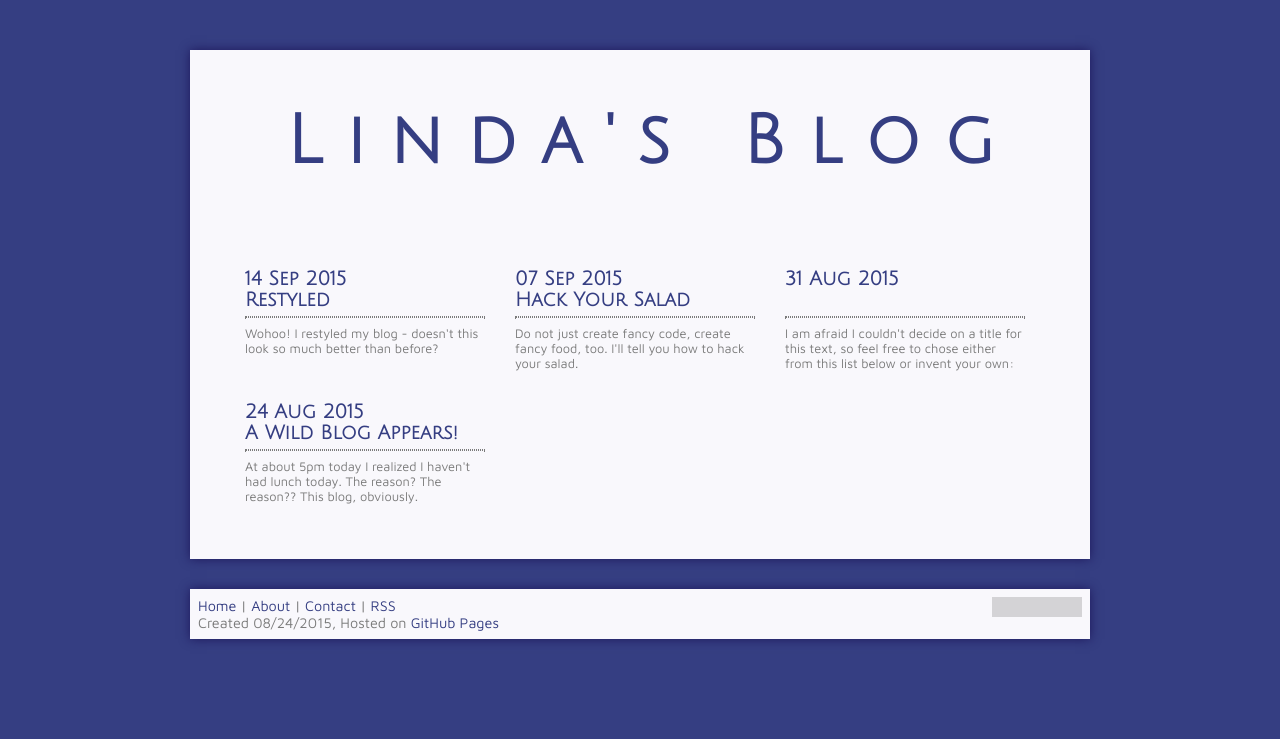
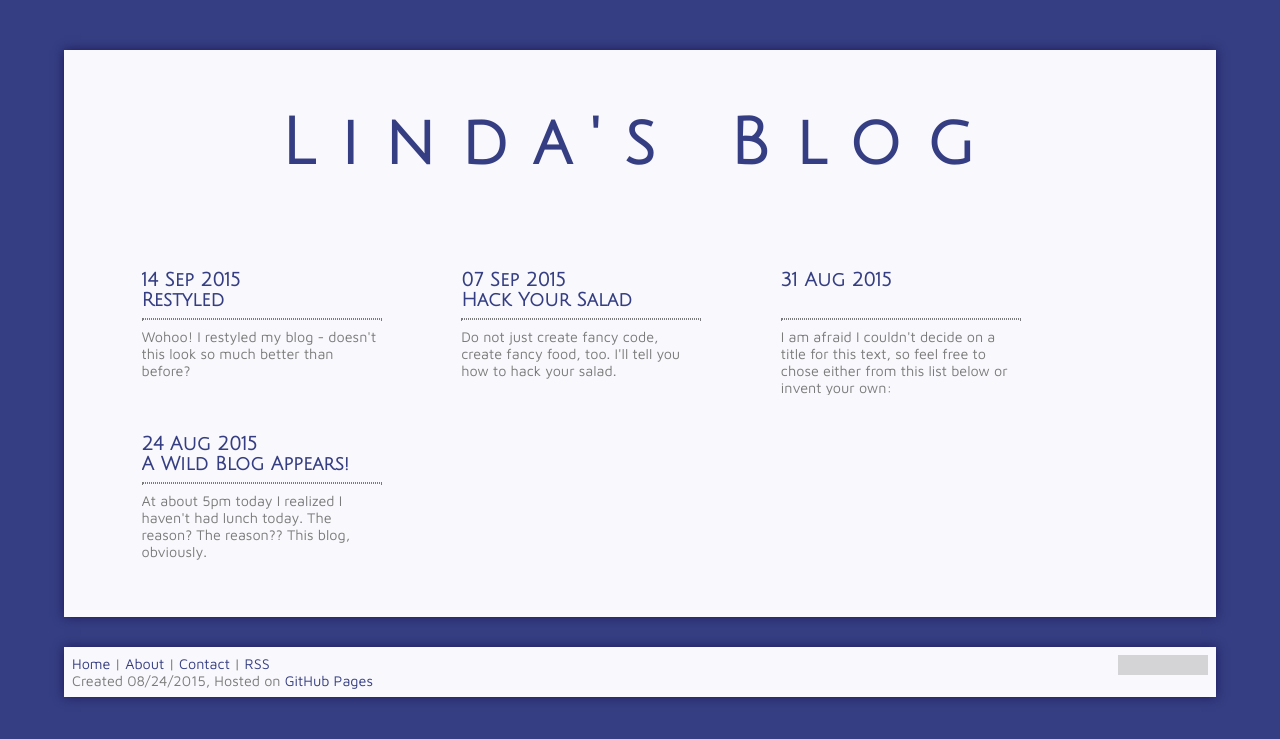
Before and after one commit to LiFaytheGoblin/LiFaytheGoblin.github.io, a Jekyll site: the page built from index.html, in a window 1280 px wide. Shown: the top 739 px of the page. Built offline with Jekyll 4.4.1, drawn with Linux system fonts in a browser that asks for light colours; nearby versions of some CDN libraries; comment, search, counter and statistics services are not loaded; grey boxes are pictures that could not be loaded.

Commit message:
more jQuere and trying out responsive design

```diff
--- a/_includes/header.html
+++ b/_includes/header.html
@@ -1,3 +1,3 @@
 <div class="header">
-	<h1><a href="/" title="Home">L i n d a ' s &nbsp; B l o g</a></h1>
+	<h1><a href="/" title="Home">Linda's Blog</a></h1>
 </div>
--- a/_layouts/default.html
+++ b/_layouts/default.html
@@ -7,6 +7,7 @@
 	<link href='http://lifaythegoblin.github.io/feed.xml' rel='alternate' type='application/atom+xml'>
 	<meta charset="utf-8">
 	<meta name="description" content="Blog"/>
+	<meta name="viewport" content="width=device-width, initial-scale=1.0">
 	<title>{{ page.title }}</title>
 	<script src="//ajax.googleapis.com/ajax/libs/jquery/1.10.2/jquery.min.js"></script>
     <script type='text/javascript' src='/./script.js'></script>
--- a/_posts/2015-09-07-hack-your-salad.html
+++ b/_posts/2015-09-07-hack-your-salad.html
@@ -4,9 +4,7 @@
 ---
 Do not just create fancy code, create fancy food, too. I'll tell you how to hack your salad.
 
-<a href="/./assets/2015-09-07-1.png" style="float:left">
-	<img src="/./assets/2015-09-07-1.png" title="SALAD!!!" alt="SALAD!!!"/>
-</a>
+<a href="/./assets/2015-09-07-1.jpg" style="float:left;"><img src="/./assets/2015-09-07-1.jpg" title="SALAD!!!" alt="SALAD!!!"/></a>
 
 <p>After you've seen that picture on the left, you certainly are hungry. So let's start right away to not waste any of your precious time. </p>
 
--- a/index.html
+++ b/index.html
@@ -4,18 +4,23 @@
 ---
 <div class="post">
 	{% for post in site.posts %}
-	<a href="{{ post.url }}" title="{{ post.title }}">
 		<div class="postlisting">
 			<div class="plhead">
-			<b>{{ post.date | date_to_string }}</b> <br />
-			{{ post.title }}
+				<h3><a href="{{ post.url }}" title="{{ post.title }}">
+				{{ post.date | date_to_string }} <br />
+				{{ post.title }}</a>
+				</h3>
 			</div>
 			<hr />
 			<div class="postexcerpt">
 				{{ post.excerpt }}
 			</div>
+			<a href="{{ post.url }}" title="{{ post.title }}">
+				<div class="postcont">
+					{{ post.content | strip_html}}
+				</div>
+			</a>
 		</div>
-	</a>
 	{% endfor %}
 	<div style="clear:both"></div>
 </div>
--- a/script.js
+++ b/script.js
@@ -12,13 +12,34 @@
 
 //jQuery Styling
 $(document).ready(function(){
-	$(".licensetext").hide();
+	$(".postcont").hide();
+	$(".postlisting").hover(
+		function(){
+			if(($("body").width()) > 499) {
+			var $thispostcont = $(this).find(".postcont");
+			$thispostcont.css({"height":($(this).find(".postexerpt").css("height"))});
+			$thispostcont.fadeIn("fast");
+			$(this).find(".plhead, .postexcerpt, hr").slideUp("fast");
+			}
+		},
+		function(){
+			if(($("body").width()) > 499) {
+			$(this).removeClass("postcontwithborder");
+			$(this).find(".plhead, .postexcerpt, hr").slideDown("fast");
+			$(this).find(".postcont").fadeOut("fast");
+			}
+		}
+	);
 	$(".license").hover(
 		function(){
+			if(($("body").width()) > 499) {
 			$(".licensetext").fadeIn("slow");
+			}
 		},
 		function() {
+			if(($("body").width()) > 499) {
 			$(".licensetext").fadeOut("fast");
+			}
 		}
 	);
 });
--- a/style.css
+++ b/style.css
@@ -1,13 +1,14 @@
+/* all screens */
 body {
 	background-color:#353e82;
 	color:#404040;
 	font-family: 'Maven Pro', sans-serif;
-	width: 900px;
 	margin: 0px auto;
+	overflow:scroll;
 }
 
 hr {
-	border:1px dotted #7b7b7b;
+	border:0.1em dotted #7b7b7b;
 }
 
 a {
@@ -25,7 +26,6 @@
 
 li:before {
 	content: "♠";
-	font-size:1.2em;
 }
 
 h1, h2, h3, h4, h5, h6 {
@@ -33,50 +33,103 @@
 }
 
 .notfooter {
-	margin:50px 0px 30px 0px;
 	background-color: #f9f8fc;
-	box-shadow:0px 0px 10px #1d175b;
 }
 
 .header {
-	padding: 10px 0px 20px 0px;
-	font-size:2.1em;
 	text-align:center;
+	font-size:2em;
 }
 
 .postlisting {
-	margin:15px;
-	width:240px;
-	max-height:240px;
-	float:left;
 	overflow:hidden;
-}
-
-.postlisting:hover {
-	opacity: 0.8;
+	display:inline-block;
+	float:center;
 }
 
 .plhead {
-	font-size:1.2em;
-	font-weight:bold;
-	font-family: 'Julius Sans One', sans-serif;
-	height:40px;
+	color: #353e82;
 }
 
 .postexcerpt {
-	font-size:0.8em;
 	color: #7b7b7b;
 	font-weight: normal;
 	font-family: 'Maven Pro', sans-serif;
 }
 
+.postcont {
+	overflow:hidden;
+	color:#7b7b7b;
+	display:block;
+	background-color:#f9f8fc;
+}
+
+.footer {
+	background-color: #f9f8fc;
+	color: #7b7b7b;
+	font-size:0.9em;
+}
+
+.license {
+	opacity:0.4;
+}
+
+.subpost {
+	color: #7b7b7b;
+}
+
+.imgunit {
+	display:inline-block;
+	color:#7b7b7b;
+	vertical-align:middle;
+}
+
+/* Screens > 500px */
+@media (min-width: 500px){
+	body {
+		max-width: 90%;
+	}
+
+	li:before {
+	font-size:1.2em;
+	}
+
+	.notfooter {
+	margin:50px 0px 30px 0px;
+	box-shadow:0px 0px 10px #1d175b;
+	}
+
+	.header {
+	padding: 0.5em 0em 0.5em 0em;
+	letter-spacing: 0.8em;
+	}
+
+	.postlisting {
+	vertical-align:top;
+	margin:0.2em 3.5% 1.1em 3.5%;
+	width:15em;
+	height:9em;
+	}
+
+	.plhead {
+	height:2.5em;
+	}
+
+	.postexcerpt {
+	font-size:0.9em;
+	}
+
+	.postcont {
+	margin:-0.5em;
+	font-size:0.9em;
+	width:260px;
+	height:240px;
+	}
+
 	.footer {
 	margin-bottom:50px;
 	padding:8px;
-	font-size:0.9em;
-	background-color: #f9f8fc;
 	box-shadow:0px 0px 10px #1d175b;
-	color: #7b7b7b;
 	}
 
 	.footertext {
@@ -85,7 +138,6 @@
 
 	.license {
 	float:right;
-	opacity:0.4;
 	}
 
 	.license:hover {
@@ -98,6 +150,7 @@
 	font-size:0.7em;
 	margin:2px 10px 0px 5px;
 	text-align:right;
+	display:none;
 	}
 
 	.post {
@@ -107,16 +160,76 @@
 	.subpost {
 	padding:0px 10px 10px 0px;
 	font-size:0.9em;
-	color: #7b7b7b;
 	text-align:right;
 	}
 
+	.imgunit {
+	font-size:0.9em;
+	}
+
 	.post img {
-	width:250px;
+	width:100%;
+	max-width:300px;
 	padding:5px 5px 0px 0px;
 	}
+}
 
-.caption {
-	font-size:0.9em;
-	color:#7b7b7b;
+/* Screens < 499px */
+@media (max-width: 499px){
+	body {
+		max-width: 100%;
 	}
+
+	ul {
+	padding:0.1em;
+	}
+
+	li:before {
+	font-size:0.8em;
+	}
+
+	.header {
+	padding: 0.1em;
+	text-align:center;
+	letter-spacing: 0.1em;
+	}
+
+	.postlisting {
+	width:100%;
+	margin-bottom:1em;
+	}
+
+	.plhead {
+	font-size:1.5em;
+	}
+
+	.postexcerpt {
+	font-size:1.2em;
+	}
+
+	.footer {
+	margin-top:0.5em;
+	padding:0.1em;
+	text-align:center;
+	}
+
+	.license {
+	margin-top:0.3em;
+	}
+
+	.post {
+	padding: 0.5em;
+	font-size:1.4em;
+	}
+
+	.subpost {
+	font-size:1.1em;
+	text-align:center;
+	padding-bottom:1em;
+	}
+
+	.post img {
+	max-width: 470px;
+	width:100%;
+	}
+}
```
Also changed, not shown: _posts/2015-08-31-insert-your-title-here.html (+12 -14 lines), assets/2015-08-31-1.jpg (added), assets/2015-08-31-2.jpg (added), assets/2015-08-31-3.jpg (added), assets/2015-09-07-1.jpg (added). Lines whose indentation alone changed are shown as unchanged.
